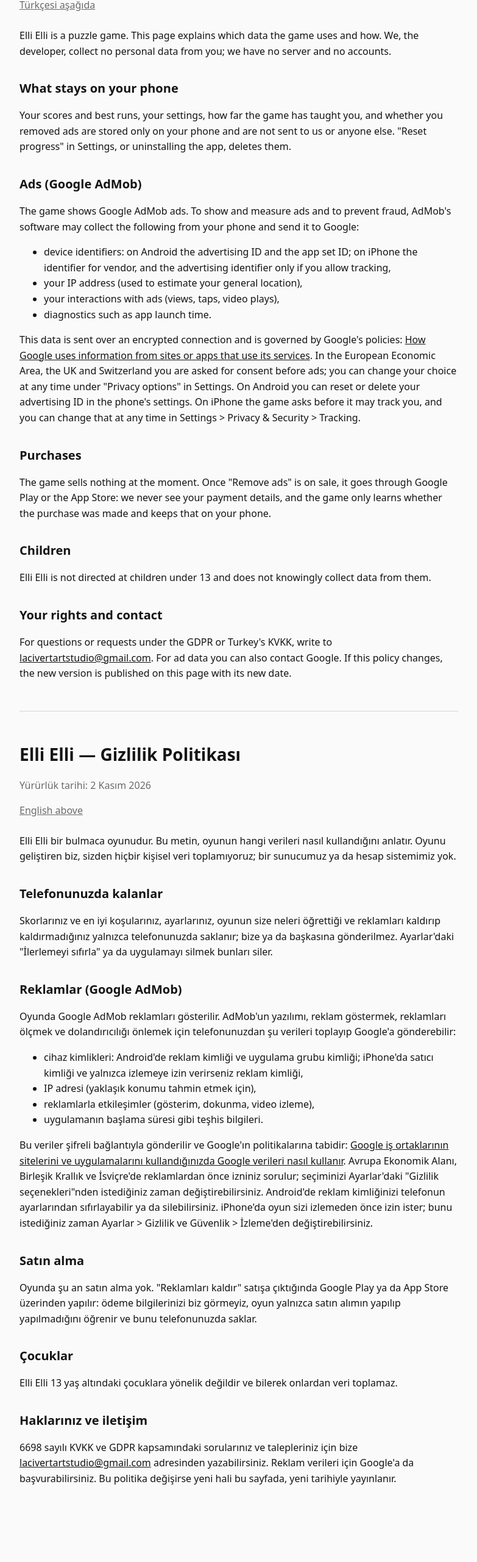
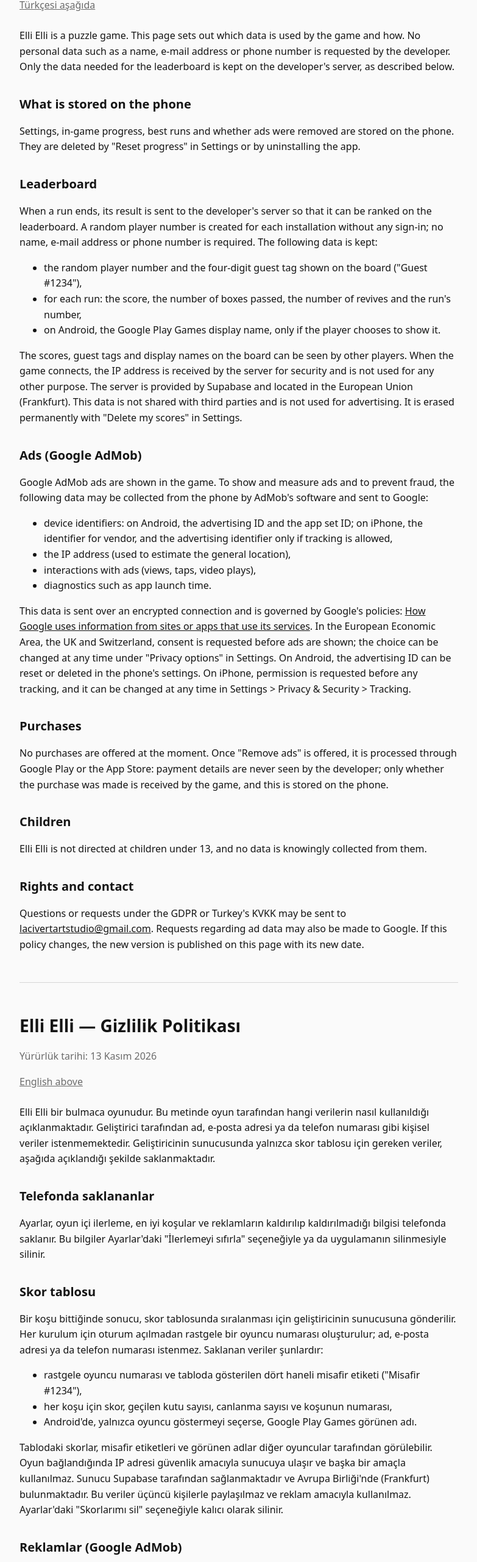
Before and after one commit to KutayOz/elli-elli-site, a plain HTML site: page privacy.html in a window 1280 px wide. Shown: the part 138-2700 px from the top of the page at 61% size, without its empty margins (248-1031 px from the left). Before the commit the page ends 2657 px from the top, so only its background shows below. Drawn offline with Linux system fonts and the light colour scheme.

Commit message:
Privacy policy: the leaderboard server, in formal language
Co-Authored-By: Claude Opus 5.5 <noreply@anthropic.com>

```diff
--- a/privacy.html
+++ b/privacy.html
@@ -23,93 +23,126 @@
 
 <section id="en" lang="en">
 <h1>Elli Elli — Privacy Policy</h1>
-<p class="date">Effective: November 2, 2026</p>
+<p class="date">Effective: November 13, 2026</p>
 <p class="lang"><a href="#tr">Türkçesi aşağıda</a></p>
 
-<p>Elli Elli is a puzzle game. This page explains which data the game uses and how. We, the developer,
-collect no personal data from you; we have no server and no accounts.</p>
+<p>Elli Elli is a puzzle game. This page sets out which data is used by the game and how. No personal
+data such as a name, e-mail address or phone number is requested by the developer. Only the data
+needed for the leaderboard is kept on the developer's server, as described below.</p>
 
-<h2>What stays on your phone</h2>
-<p>Your scores and best runs, your settings, how far the game has taught you, and whether you removed
-ads are stored only on your phone and are not sent to us or anyone else. "Reset progress" in
-Settings, or uninstalling the app, deletes them.</p>
+<h2>What is stored on the phone</h2>
+<p>Settings, in-game progress, best runs and whether ads were removed are stored on the phone. They are
+deleted by "Reset progress" in Settings or by uninstalling the app.</p>
+
+<h2>Leaderboard</h2>
+<p>When a run ends, its result is sent to the developer's server so that it can be ranked on the
+leaderboard. A random player number is created for each installation without any sign-in; no name,
+e-mail address or phone number is required. The following data is kept:</p>
+<ul>
+  <li>the random player number and the four-digit guest tag shown on the board ("Guest #1234"),</li>
+  <li>for each run: the score, the number of boxes passed, the number of revives and the run's number,</li>
+  <li>on Android, the Google Play Games display name, only if the player chooses to show it.</li>
+</ul>
+<p>The scores, guest tags and display names on the board can be seen by other players. When the game
+connects, the IP address is received by the server for security and is not used for any other
+purpose. The server is provided by Supabase and located in the European Union (Frankfurt). This data
+is not shared with third parties and is not used for advertising. It is erased permanently with
+"Delete my scores" in Settings.</p>
 
 <h2>Ads (Google AdMob)</h2>
-<p>The game shows Google AdMob ads. To show and measure ads and to prevent fraud, AdMob's software may
-collect the following from your phone and send it to Google:</p>
+<p>Google AdMob ads are shown in the game. To show and measure ads and to prevent fraud, the following
+data may be collected from the phone by AdMob's software and sent to Google:</p>
 <ul>
-  <li>device identifiers: on Android the advertising ID and the app set ID; on iPhone the identifier for
-  vendor, and the advertising identifier only if you allow tracking,</li>
-  <li>your IP address (used to estimate your general location),</li>
-  <li>your interactions with ads (views, taps, video plays),</li>
+  <li>device identifiers: on Android, the advertising ID and the app set ID; on iPhone, the identifier
+  for vendor, and the advertising identifier only if tracking is allowed,</li>
+  <li>the IP address (used to estimate the general location),</li>
+  <li>interactions with ads (views, taps, video plays),</li>
   <li>diagnostics such as app launch time.</li>
 </ul>
 <p>This data is sent over an encrypted connection and is governed by Google's policies:
 <a href="https://policies.google.com/technologies/partner-sites">How Google uses information from sites or apps that use its services</a>.
-In the European Economic Area, the UK and Switzerland you are asked for consent before ads; you can
-change your choice at any time under "Privacy options" in Settings. On Android you can reset or delete
-your advertising ID in the phone's settings. On iPhone the game asks before it may track you, and you
-can change that at any time in Settings &gt; Privacy &amp; Security &gt; Tracking.</p>
+In the European Economic Area, the UK and Switzerland, consent is requested before ads are shown; the
+choice can be changed at any time under "Privacy options" in Settings. On Android, the advertising ID
+can be reset or deleted in the phone's settings. On iPhone, permission is requested before any
+tracking, and it can be changed at any time in Settings &gt; Privacy &amp; Security &gt; Tracking.</p>
 
 <h2>Purchases</h2>
-<p>The game sells nothing at the moment. Once "Remove ads" is on sale, it goes through Google Play or the App Store: we
-never see your payment details, and the game only learns whether the purchase was made and keeps that
-on your phone.</p>
+<p>No purchases are offered at the moment. Once "Remove ads" is offered, it is processed through Google
+Play or the App Store: payment details are never seen by the developer; only whether the purchase was
+made is received by the game, and this is stored on the phone.</p>
 
 <h2>Children</h2>
-<p>Elli Elli is not directed at children under 13 and does not knowingly collect data from them.</p>
+<p>Elli Elli is not directed at children under 13, and no data is knowingly collected from them.</p>
 
-<h2>Your rights and contact</h2>
-<p>For questions or requests under the GDPR or Turkey's KVKK, write to
-<a href="mailto:lacivertartstudio@gmail.com">lacivertartstudio@gmail.com</a>. For ad data you can also contact Google. If this policy
-changes, the new version is published on this page with its new date.</p>
+<h2>Rights and contact</h2>
+<p>Questions or requests under the GDPR or Turkey's KVKK may be sent to
+<a href="mailto:lacivertartstudio@gmail.com">lacivertartstudio@gmail.com</a>. Requests regarding ad data may also be
+made to Google. If this policy changes, the new version is published on this page with its new date.</p>
 </section>
 
 <hr>
 
 <section id="tr" lang="tr">
 <h1>Elli Elli — Gizlilik Politikası</h1>
-<p class="date">Yürürlük tarihi: 2 Kasım 2026</p>
+<p class="date">Yürürlük tarihi: 13 Kasım 2026</p>
 <p class="lang"><a href="#en">English above</a></p>
 
-<p>Elli Elli bir bulmaca oyunudur. Bu metin, oyunun hangi verileri nasıl kullandığını anlatır. Oyunu
-geliştiren biz, sizden hiçbir kişisel veri toplamıyoruz; bir sunucumuz ya da hesap sistemimiz yok.</p>
+<p>Elli Elli bir bulmaca oyunudur. Bu metinde oyun tarafından hangi verilerin nasıl kullanıldığı
+açıklanmaktadır. Geliştirici tarafından ad, e-posta adresi ya da telefon numarası gibi kişisel veriler
+istenmemektedir. Geliştiricinin sunucusunda yalnızca skor tablosu için gereken veriler, aşağıda
+açıklandığı şekilde saklanmaktadır.</p>
 
-<h2>Telefonunuzda kalanlar</h2>
-<p>Skorlarınız ve en iyi koşularınız, ayarlarınız, oyunun size neleri öğrettiği ve reklamları kaldırıp
-kaldırmadığınız yalnızca telefonunuzda saklanır; bize ya da
-başkasına gönderilmez. Ayarlar'daki "İlerlemeyi sıfırla" ya da uygulamayı silmek bunları siler.</p>
+<h2>Telefonda saklananlar</h2>
+<p>Ayarlar, oyun içi ilerleme, en iyi koşular ve reklamların kaldırılıp kaldırılmadığı bilgisi telefonda
+saklanır. Bu bilgiler Ayarlar'daki "İlerlemeyi sıfırla" seçeneğiyle ya da uygulamanın silinmesiyle
+silinir.</p>
+
+<h2>Skor tablosu</h2>
+<p>Bir koşu bittiğinde sonucu, skor tablosunda sıralanması için geliştiricinin sunucusuna gönderilir. Her
+kurulum için oturum açılmadan rastgele bir oyuncu numarası oluşturulur; ad, e-posta adresi ya da telefon
+numarası istenmez. Saklanan veriler şunlardır:</p>
+<ul>
+  <li>rastgele oyuncu numarası ve tabloda gösterilen dört haneli misafir etiketi ("Misafir #1234"),</li>
+  <li>her koşu için skor, geçilen kutu sayısı, canlanma sayısı ve koşunun numarası,</li>
+  <li>Android'de, yalnızca oyuncu göstermeyi seçerse, Google Play Games görünen adı.</li>
+</ul>
+<p>Tablodaki skorlar, misafir etiketleri ve görünen adlar diğer oyuncular tarafından görülebilir. Oyun
+bağlandığında IP adresi güvenlik amacıyla sunucuya ulaşır ve başka bir amaçla kullanılmaz. Sunucu
+Supabase tarafından sağlanmaktadır ve Avrupa Birliği'nde (Frankfurt) bulunmaktadır. Bu veriler üçüncü
+kişilerle paylaşılmaz ve reklam amacıyla kullanılmaz. Ayarlar'daki "Skorlarımı sil" seçeneğiyle kalıcı
+olarak silinir.</p>
 
 <h2>Reklamlar (Google AdMob)</h2>
-<p>Oyunda Google AdMob reklamları gösterilir. AdMob'un yazılımı, reklam göstermek, reklamları ölçmek
-ve dolandırıcılığı önlemek için telefonunuzdan şu verileri toplayıp Google'a gönderebilir:</p>
+<p>Oyunda Google AdMob reklamları gösterilmektedir. Reklamların gösterilmesi, ölçülmesi ve
+dolandırıcılığın önlenmesi amacıyla AdMob yazılımı tarafından telefondan aşağıdaki veriler toplanabilir
+ve Google'a gönderilebilir:</p>
 <ul>
   <li>cihaz kimlikleri: Android'de reklam kimliği ve uygulama grubu kimliği; iPhone'da satıcı kimliği ve
-  yalnızca izlemeye izin verirseniz reklam kimliği,</li>
-  <li>IP adresi (yaklaşık konumu tahmin etmek için),</li>
+  yalnızca izlemeye izin verilmesi hâlinde reklam kimliği,</li>
+  <li>IP adresi (yaklaşık konumun tahmin edilmesi için),</li>
   <li>reklamlarla etkileşimler (gösterim, dokunma, video izleme),</li>
   <li>uygulamanın başlama süresi gibi teşhis bilgileri.</li>
 </ul>
-<p>Bu veriler şifreli bağlantıyla gönderilir ve Google'ın politikalarına tabidir:
+<p>Bu veriler şifreli bağlantı üzerinden gönderilir ve Google'ın politikalarına tabidir:
 <a href="https://policies.google.com/technologies/partner-sites">Google iş ortaklarının sitelerini ve uygulamalarını kullandığınızda Google verileri nasıl kullanır</a>.
-Avrupa Ekonomik Alanı, Birleşik Krallık ve İsviçre'de reklamlardan önce izniniz sorulur; seçiminizi
-Ayarlar'daki "Gizlilik seçenekleri"nden istediğiniz zaman değiştirebilirsiniz. Android'de reklam
-kimliğinizi telefonun ayarlarından sıfırlayabilir ya da silebilirsiniz. iPhone'da oyun sizi izlemeden
-önce izin ister; bunu istediğiniz zaman Ayarlar &gt; Gizlilik ve Güvenlik &gt; İzleme'den
-değiştirebilirsiniz.</p>
+Avrupa Ekonomik Alanı, Birleşik Krallık ve İsviçre'de reklamlardan önce izin istenir; bu tercih
+Ayarlar'daki "Gizlilik seçenekleri" bölümünden her zaman değiştirilebilir. Android'de reklam kimliği
+telefonun ayarlarından sıfırlanabilir ya da silinebilir. iPhone'da izlemeden önce izin istenir; bu izin
+her zaman Ayarlar &gt; Gizlilik ve Güvenlik &gt; İzleme bölümünden değiştirilebilir.</p>
 
 <h2>Satın alma</h2>
-<p>Oyunda şu an satın alma yok. "Reklamları kaldır" satışa çıktığında Google Play ya da App Store üzerinden yapılır:
-ödeme bilgilerinizi biz görmeyiz, oyun yalnızca satın alımın yapılıp yapılmadığını öğrenir ve bunu
-telefonunuzda saklar.</p>
+<p>Oyunda şu an satın alma sunulmamaktadır. "Reklamları kaldır" satışa sunulduğunda işlem Google Play ya
+da App Store üzerinden gerçekleştirilir: ödeme bilgileri geliştirici tarafından görülmez; oyun yalnızca
+satın alımın yapılıp yapılmadığı bilgisini alır ve bu bilgi telefonda saklanır.</p>
 
 <h2>Çocuklar</h2>
-<p>Elli Elli 13 yaş altındaki çocuklara yönelik değildir ve bilerek onlardan veri toplamaz.</p>
+<p>Elli Elli 13 yaşın altındaki çocuklara yönelik değildir ve bu kişilerden bilerek veri toplanmaz.</p>
 
-<h2>Haklarınız ve iletişim</h2>
-<p>6698 sayılı KVKK ve GDPR kapsamındaki sorularınız ve talepleriniz için bize
-<a href="mailto:lacivertartstudio@gmail.com">lacivertartstudio@gmail.com</a> adresinden yazabilirsiniz. Reklam verileri için
-Google'a da başvurabilirsiniz. Bu politika değişirse yeni hali bu sayfada, yeni tarihiyle yayınlanır.</p>
+<h2>Haklar ve iletişim</h2>
+<p>6698 sayılı KVKK ve GDPR kapsamındaki soru ve talepler
+<a href="mailto:lacivertartstudio@gmail.com">lacivertartstudio@gmail.com</a> adresine iletilebilir. Reklam verilerine
+ilişkin talepler için Google'a da başvurulabilir. Bu politikada değişiklik yapılması hâlinde yeni metin,
+yeni tarihiyle bu sayfada yayımlanır.</p>
 </section>
 
 </main>
```
